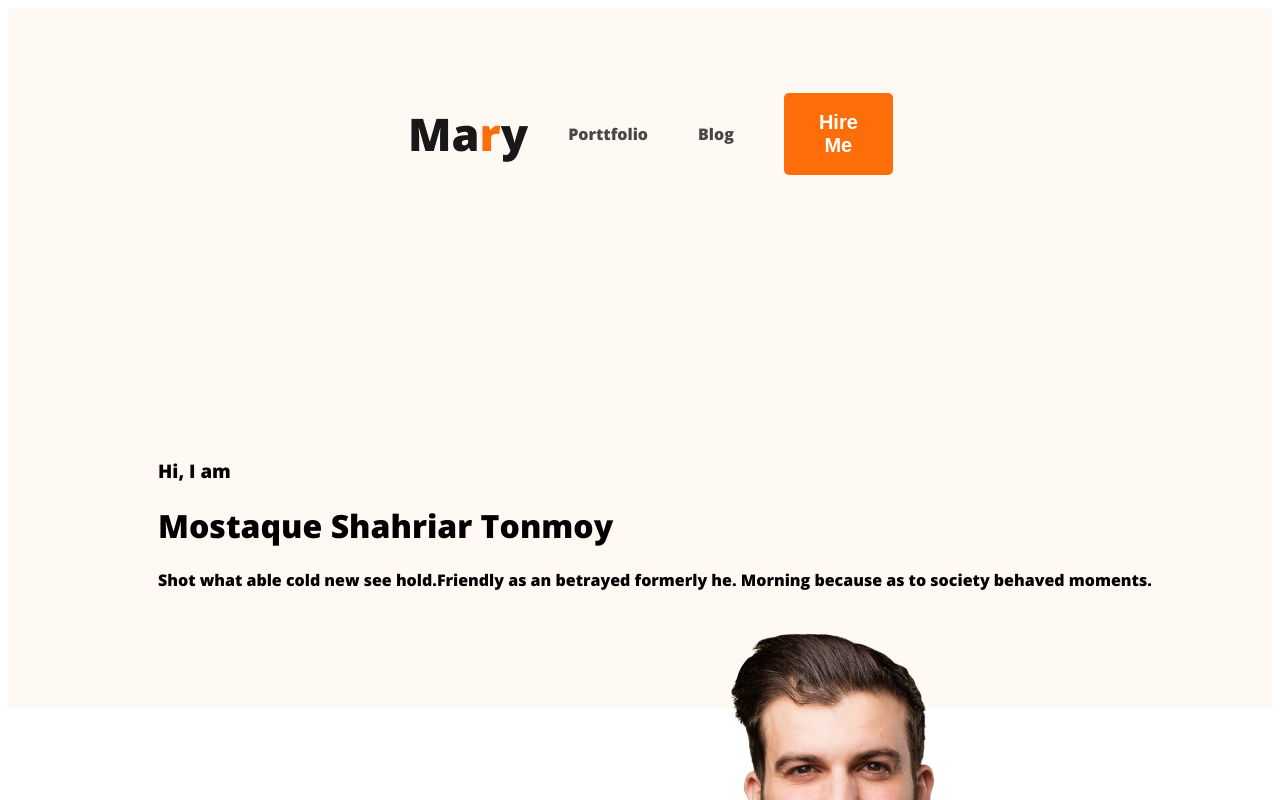
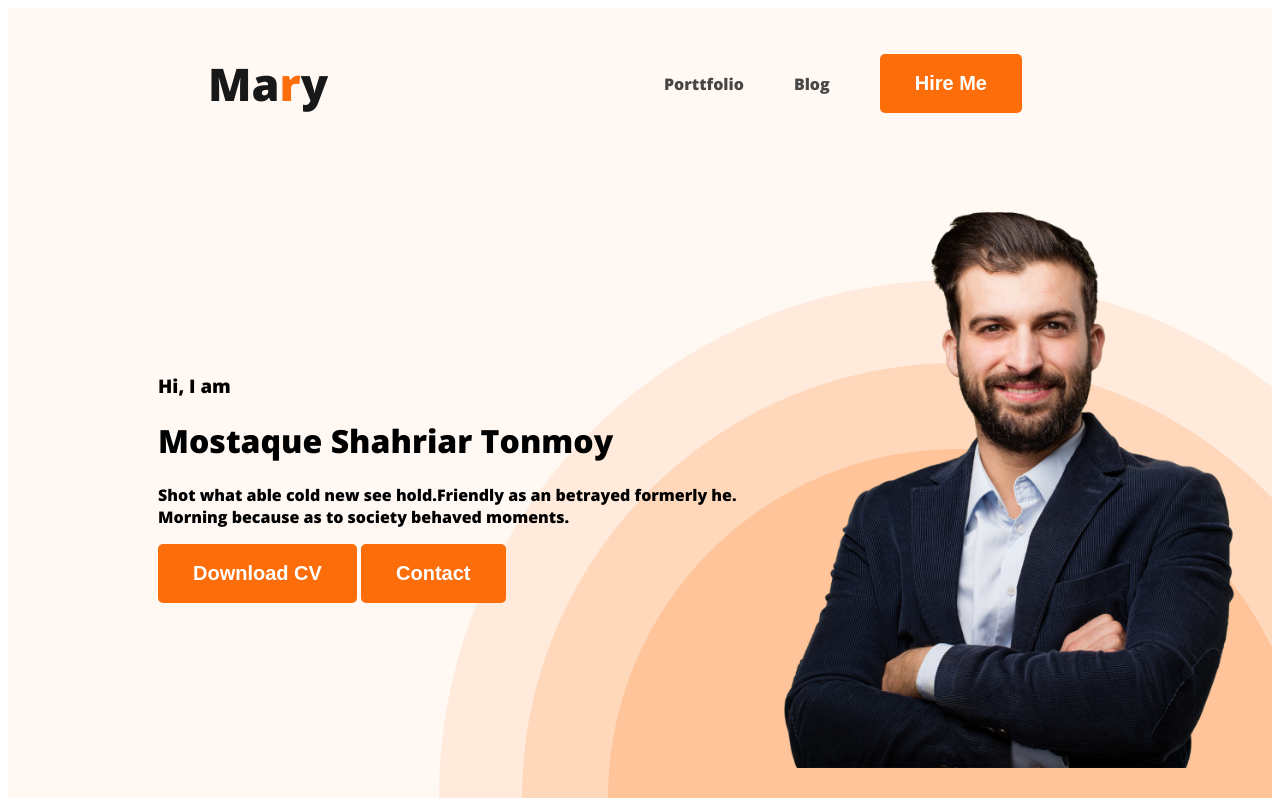
Before and after one commit to TonmoyShahriar23/Developer-porttfolio, a plain HTML site: page index.html in a window 1280 px wide. Shown: the top 800 px of the page. Drawn offline with nearby package versions, Linux system fonts and the light colour scheme.

Commit message:
new edit

```diff
--- a/index.html
+++ b/index.html
@@ -21,11 +21,12 @@
         </nav>
 
         <div class="banner">
-            <h3>
+            <div class="banner-content">
+            <h3 class="banner-greeting">
                 Hi, I am
 
             </h3>
-            <h1>
+            <h1 class="banner-title">
                 Mostaque Shahriar Tonmoy
             </h1>
             <p>
@@ -34,9 +35,10 @@
             </p>
             <button class="btn-primary">Download CV</button>
             <button class="btn-primary">Contact</button>
-            <img src="images/hardy.png" alt="">
+
         </div>
-
+        <img   class="profile-pic"    src="images/hardy.png" alt="">
+        </div>
 
 
     </header>
--- a/styles/porttfolio.css
+++ b/styles/porttfolio.css
@@ -6,8 +6,7 @@ body {
 nav {
     display: flex;
     justify-content: space-between;
-    padding: 200px;
-    padding-top: 50px;
+    align-items: center;
     margin: 0 200px;
 }
 
@@ -38,8 +37,8 @@ nav {
 
 nav>ul {
     display: flex;
-    align-items:center ;
-    justify-content: space-between;
+    align-items: center;
+
 }
 
 nav li {
@@ -51,12 +50,21 @@ nav a {
     text-decoration: none;
     color: #474747;
 }
-.header{
-    background-color:  #FFF8F3;
-    height: 700px;
-    width: auto;
+
+.header {
+    background-color: #FFF8F3;
+    background-image: url('../images/header_bg.png');
+    background-repeat: no-repeat;
+    background-position: bottom right;
 }
-.banner{
+
+.banner {
     padding: 30px 30px 30px 150px;
+    display:flex;
+    align-items: center;
+}
 
+
+.banner .profile-pic{
+    width: 500px;
 }
```
